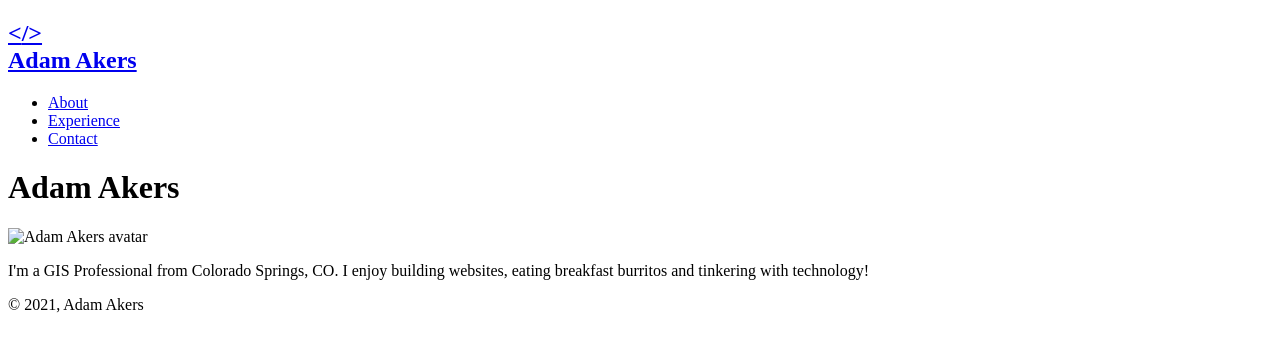
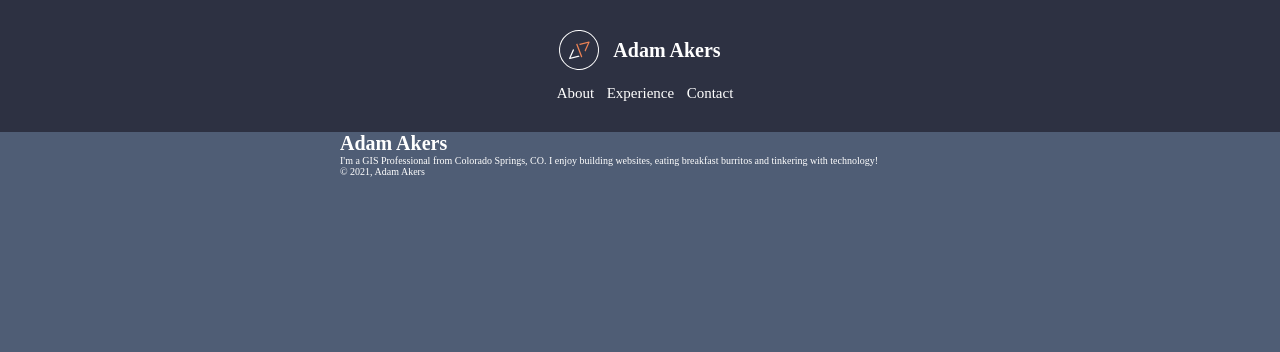
Before and after one commit to adamakers/portfolio, a plain HTML site: page index.html in a window 1280 px wide. Drawn offline with Linux system fonts and the light colour scheme.

Commit message:
styles for css to the header and logo

```diff
--- a/index.html
+++ b/index.html
@@ -5,6 +5,7 @@
   <meta http-equiv="X-UA-Compatible" content="IE=edge">
   <meta name="viewport" content="width=device-width, initial-scale=1.0">
   <title>Adam Akers | Web Developer, SysAdmin, GIS Professional</title>
+  <link rel="stylesheet" href="./styles/style.css">
 </head>
 <body>
   <header class="main-header">
@@ -13,7 +14,7 @@
         <h1 class="logo">
           <a href="#">
             <div class="logo-compass">
-              <span class="logo-north-bracket">&lt;</span><span class="logo-south-bracket">/&gt;</span>
+              <span class="logo-south-bracket">&lt;</span><span class="logo-north-bracket">/&gt;</span>
             </div>
             <span class="logo-name">Adam Akers</span>
           </a>
@@ -31,7 +32,7 @@
   <main class="main-main">
     <div class="container">
       <h1>Adam Akers</h1>
-      <img src="./assets/avataaars.png" alt="Adam Akers avatar"> <!-- getavataars.com -->
+      <!-- <img src="./assets/avataaars.png" alt="Adam Akers avatar"> getavataars.com -->
       <p>I'm a GIS Professional from Colorado Springs, CO.  I enjoy building websites, eating breakfast burritos and tinkering with technology!</p> <!-- TODO: figure out more to say here-->
     </div>
   </main>
--- /dev/null
+++ b/styles/style.css
@@ -0,0 +1,92 @@
+/*
+Pallet
+2D3142 - text-dark
+BFC0C0
+FFFFFF - text-light
+EF8354 - Highlight
+4F5D75 - Background
+*/
+
+
+
+* {
+  box-sizing: border-box;
+  padding: 0;
+  margin: 0;
+}
+
+html {
+  font-size: 62.5%;
+}
+
+body {
+  background-color: #4F5D75;
+  color: #fff;
+}
+
+ul {
+
+}
+
+li {
+  list-style: none;
+}
+
+a {
+  text-decoration: none;
+  color: #fff;
+}
+
+/* REUSABLE STYLES */
+.container {
+  max-width: 640px;
+  margin: 0 auto;
+  padding: 0 2rem;
+}
+
+/* HEADER */
+.main-header {
+  background-color: #2D3142;
+  padding: 1.5rem;
+}
+
+.top-nav {
+  display: flex;
+  flex-direction: column;
+  align-items: center;
+  padding: 1.5rem 0;
+}
+
+.logo {
+  font-size: 2rem;
+  margin-bottom: 1.5rem;
+}
+
+.logo-compass{
+  display: inline-block;
+  border: 1px solid #fff;
+  height: 4rem;
+  width: 4rem;
+  display: inline-flex;
+  justify-content: center;
+  align-items: center;
+  border-radius: 50%;
+  margin-right: 1rem;
+  transform: rotate(-40deg)
+}
+
+.logo-north-bracket {
+  color: #EF8354;
+  font-weight: bolder;
+}
+
+.page-links li {
+  display: inline-block;
+  margin-left: 1rem;
+  font-size: 1.5rem;
+}
+
+.page-links li a {
+  display: block;
+  cursor: pointer;
+}
```
